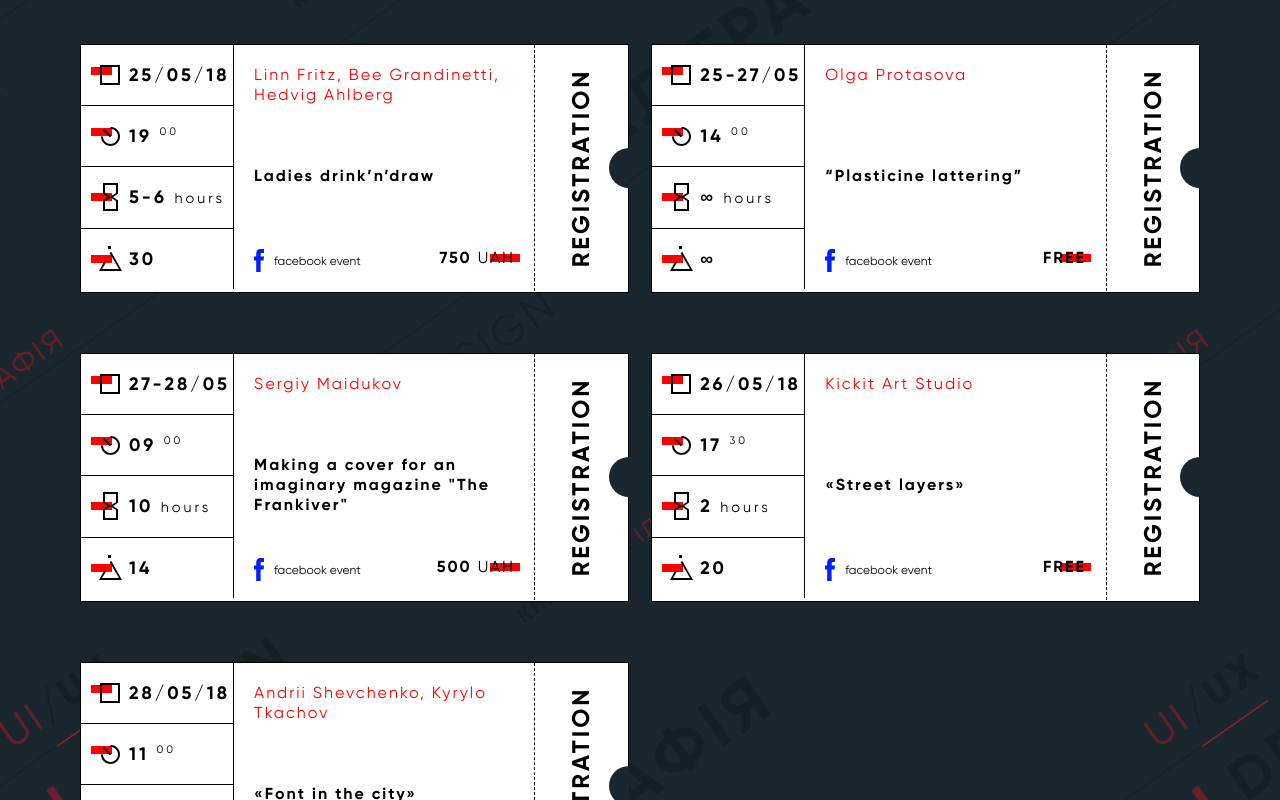
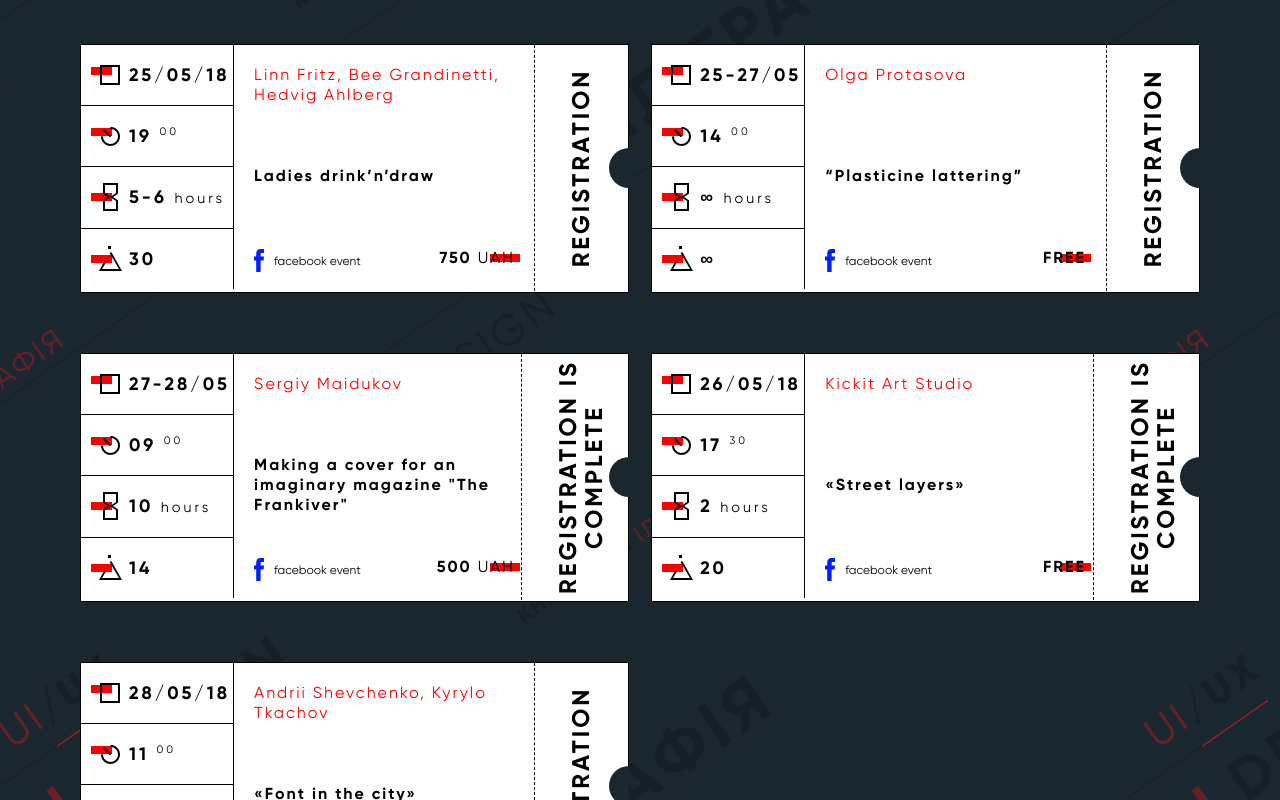
Before and after one commit to webmil-sites/village-test, a plain HTML site: page en/index.html in a window 1280 px wide. Shown: the part 6455-7255 px from the top of the page. Drawn offline with Linux system fonts and the light colour scheme; some packages are replaced by stand-ins of ours.

Commit message:
reg update

```diff
--- a/en/index.html
+++ b/en/index.html
@@ -922,7 +922,7 @@ EN
 <p>Illustrator at buero bauer.</p><ul class='speaker-social inline-block'><li class='speaker-social__item inline-block'>
 <a class='speaker-social__link--behence' href='https://www.behance.net/dashaza'></a>
 </li></ul></div></li><li class='speaker__item half-width inline-block'><div class='speaker__photo inline-block'>
-<img alt='Awesome person' src='images/speaker-rusin.jpg'>
+<img alt='Awesome person' src='../images/speaker-rusin.jpg'>
 </div><div class='speaker__info inline-block'>
 <h6>Blazej Rusin</h6>
 <a href='http://rusinblazej.com/'>rusinblazej.com</a>
@@ -1070,8 +1070,8 @@ EN
 <b>14</b>
 </h5>
 </div></div><div class='registration inline-block pull-right'>
-<a class='registration-heading eng-reg' href='https://goo.gl/forms/HyU8wotnSkki4HDy1'>
-<h4>Registration</h4>
+<a class='registration-heading eng-reg' href='/'>
+<h4>registration is complete</h4>
 </a>
 </div></li><li class='tickets__item inline-block half-width'>
 <div class='radius'></div><div class='info inline-block'>
@@ -1111,8 +1111,8 @@ EN
 <b>20</b>
 </h5>
 </div></div><div class='registration inline-block pull-right'>
-<a class='registration-heading eng-reg' href='https://goo.gl/forms/pFXmtce1q4qqzZ6h2'>
-<h4>Registration</h4>
+<a class='registration-heading eng-reg' href='/'>
+<h4>registration is complete</h4>
 </a>
 </div></li><li class='tickets__item inline-block half-width'>
 <div class='radius'></div><div class='info inline-block'>
```
Also changed, not shown: index.html (+2 -2 lines).
